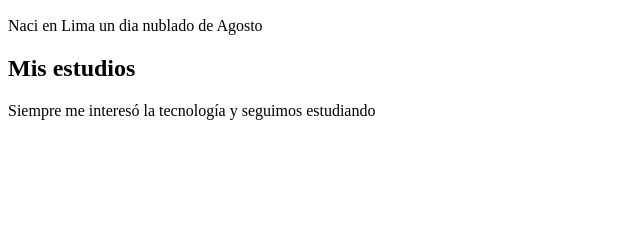
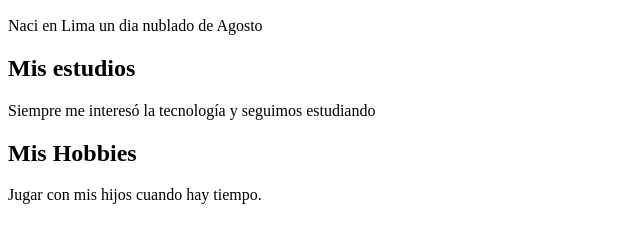
Before and after one commit to raulonnet/biografia, a plain HTML site: page index.html in a window 1280 px wide. Shown: the part 110-352 px from the top of the page, without its empty margins (0-640 px from the left). Drawn offline with Linux system fonts and the light colour scheme.

Commit message:
08MAR Tercera Revision

```diff
--- a/index.html
+++ b/index.html
@@ -21,6 +21,11 @@
                 y seguimos estudiando
             </p>
         </section>
+        <section>
+            <h2>Mis Hobbies</h2>
+            <p>Jugar con mis hijos cuando hay tiempo.
+            </p>
+        </section>
     </main>
 </body>
 </html>
```
